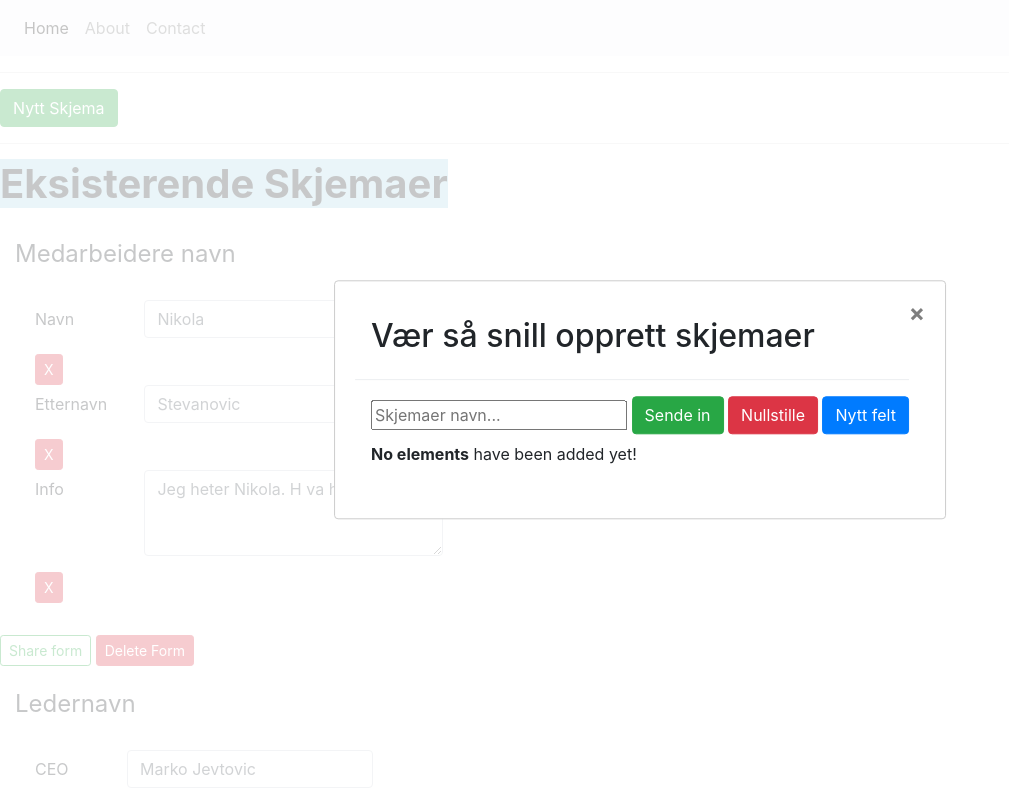
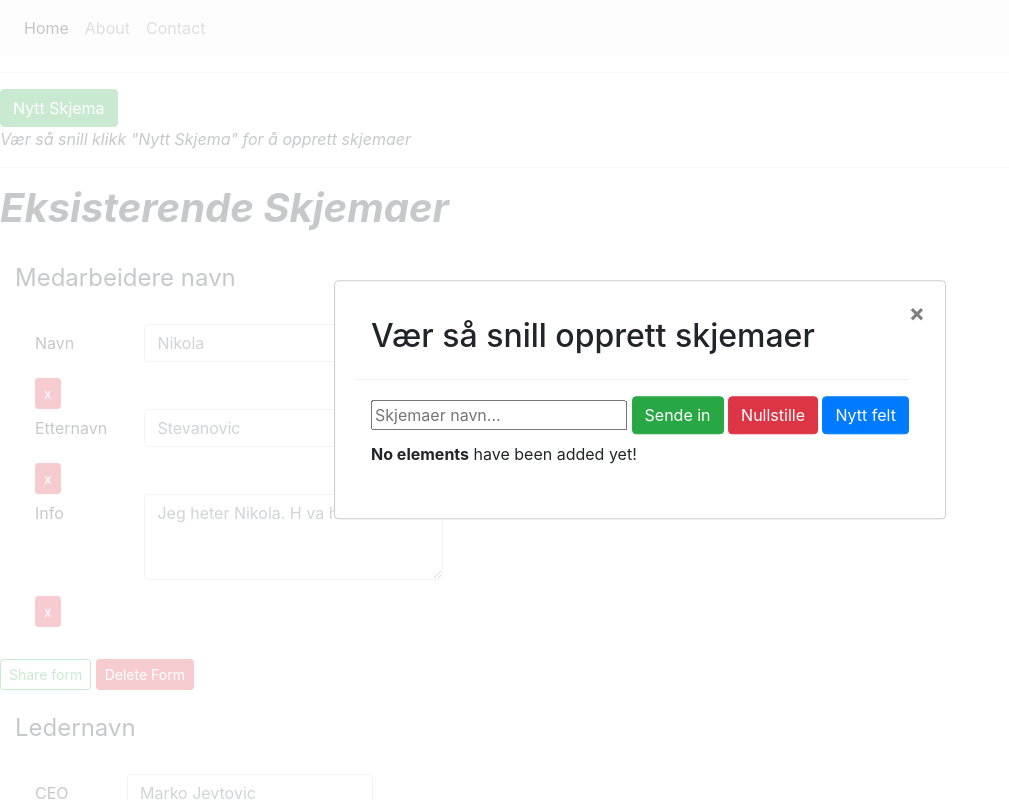
Before and after one commit to nixos89/dynamic-forms, a React (Create React App) app: page / in a window 1280 px wide. Both pictures are taken after a click on the button "Nytt Skjema". Shown: the top 800 px of the page, without its empty margins (0-1009 px from the left). Built offline with nearby package versions, Linux system fonts and the light colour scheme.

Commit message:
fixed sharing and displaying newly shared form

```diff
--- a/src/components/FormComponent.js
+++ b/src/components/FormComponent.js
@@ -12,12 +12,10 @@ import {connect} from "react-redux";
 import {getFormIndex} from "../redux/store/reducerUtils";
 
 function FormComponent(props) {
-  const {formName, formElements, formId, deleteForm, key, reduxState, forms} = props;
-  console.log("reduxState:", reduxState);
+  const {formName, formElements, formId, deleteForm, key, reduxState} = props;
 
   const shareForm = () => {
     const formIndex = getFormIndex(reduxState, formId);
-    console.log("forms:", forms);
     const updatedFormElements = reduxState.getIn(
       ["forms", formIndex, "formElements"]);
 
@@ -65,7 +63,7 @@ function FormComponent(props) {
                     <button
                       onClick={() => props.onDeleteField(formId, id)}
                       className="btn btn-danger btn-sm">
-                      X
+                      x
                     </button>
                   </div>
                 );
@@ -84,7 +82,7 @@ function FormComponent(props) {
                     <button
                       onClick={() => props.onDeleteField(formId, id)}
                       className="btn btn-danger btn-sm">
-                      X
+                      x
                     </button>
                   </div>
                 );
@@ -113,7 +111,6 @@ function mapStateToProps(state) {
   const {mainReducer} = state;
   return {
     reduxState: mainReducer,
-    forms: mainReducer.get("forms")
   }
 }
 
--- a/src/components/InputTextAreaComponent.js
+++ b/src/components/InputTextAreaComponent.js
@@ -1,13 +1,14 @@
 import React from "react";
-import {connect} from "react-redux";
+import {useDispatch} from "react-redux";
 import {editCurrentTextAreaField} from "../redux/actions/actions";
 
 const InputTextAreaComponent = (props) => {
-  const {key, id, value, formId, label, formElementTypeTAIF} = props;
+  const dispatch = useDispatch();
+  const {id, value, formId, label, formElementTypeTAIF} = props;
 
   return (
     <React.Fragment>
-      <div className="form-group row" key={key}>
+      <div className="form-group row" >
         <label htmlFor={id} className="col-sm-3 col-form-label">
           {label}
         </label>
@@ -19,8 +20,8 @@ const InputTextAreaComponent = (props) => {
             cols={30}
             value={value}
             onChange={(event) =>
-              props.onEditCurrentTextAreaField(key, id, formId, formElementTypeTAIF,
-                event.target.value)
+              dispatch(editCurrentTextAreaField(id, formId, formElementTypeTAIF,
+                event.target.value))
             }
           />
         </div>
@@ -29,20 +30,4 @@ const InputTextAreaComponent = (props) => {
   );
 };
 
-function mapStateToProps(state) {
-  const {mainReducer} = state;
-  return {
-    reduxState: mainReducer
-  }
-}
-
-const mapDispatchToProps = (dispatch) => {
-  return {
-    onEditCurrentTextAreaField(key, id, formId, formElementTypeTAIF, inputTextAreaFieldValue) {
-      dispatch(editCurrentTextAreaField(key, id, formId, formElementTypeTAIF,
-        inputTextAreaFieldValue));
-    },
-  };
-};
-
-export default connect(mapStateToProps, mapDispatchToProps)(InputTextAreaComponent);
+export default InputTextAreaComponent;
--- a/src/components/UserPOV.js
+++ b/src/components/UserPOV.js
@@ -8,88 +8,30 @@ import {
 } from "../redux/actions/actionTypes";
 import InputTextAreaComponent from "./InputTextAreaComponent";
 import {connect} from "react-redux";
-import {fromJS} from "immutable";
-import {getFormIndex, indexOfFormElementFunction} from "../redux/store/reducerUtils";
 import {addSharedFormToState} from "../redux/actions/actions";
+import {getSharedForm} from "../redux/store/reducerUtils";
 
 class UserPOV extends React.Component {
 
-  /* NOTE: IFF class-based component use `componentDidMount` (invoke e.g.
-      `addFormToGlobalState` action) or some Hook IFF functional component!
-      P.S. Hooks that follow should be on TOP of the UserPOV body!  */
   constructor(props) {
     super(props);
-    const {location, reduxState} = props;
+    const im_linkedForm = getSharedForm(props.location.pathname);
+
+    props.onAddSharedFormToState(im_linkedForm);
+
+    const {reduxState} = props;
     console.log("reduxState:", reduxState);
-    let pathName = location.pathname;
-    let encodedData = pathName.slice(1);
-    const jsonFormString = decodeURIComponent(escape(atob(encodedData)));
-    const im_linkedForm = fromJS(JSON.parse(jsonFormString));
-    const id = im_linkedForm.get("id");
-    const formName = im_linkedForm.get("formName");
-    this.state = {
-      id: id,
-      formName: formName,
-      im_linkedForm: im_linkedForm,
-      formElements: [],
-      currentReduxState: reduxState
-    }
     this.downloadForm = this.downloadForm.bind(this);
   }
 
-
-  static getDerivedStateFromProps(props, state) {
-    // props.onAddSharedFormToState(state.im_linkedForm);// behaves as setState({..}) -> throws an error
-    console.log("reduxState:", props.reduxState);
-    const formIndex = getFormIndex(state.currentReduxState, state.id);
-    const updatedFormElements = state.currentReduxState.getIn(["forms", formIndex, "formElements"]);
-
-    // if (props.reduxState !== state.currentReduxState) {
-    //   return {
-    //     currentReduxState: props.reduxState,
-    //     formElements: updatedFormElements
-    //   }
-    // }
-    return {
-      currentReduxState: props.reduxState,
-      formElements: updatedFormElements
-    }
-    // return null;
-  }
-
-  // NOTE: can not use "componentWillMount()" as it does NOT work in React 17+
-  componentDidMount() {
-    console.log("this.state.im_linkedForm:", this.state.im_linkedForm);
-    this.props.onAddSharedFormToState(this.state.im_linkedForm);
-    // TODO: Step1 - Retrieve result into `updatedState`
-    /*
-    const updatedState = this.props.onAddSharedFormToState(this.state.im_linkedForm);
-    console.log("updatedState:", updatedState);
-    console.log("reduxState:", this.props.reduxState);
-
-    const formIndex = getFormIndex(this.state.currentReduxState, this.state.id);
-    const updatedFormElements = this.state.currentReduxState.getIn(
-      ["forms", formIndex, "formElements"]);
-
-    this.setState({
-      formElements: updatedFormElements
-    });*/
-  }
-
-
-  // Form to be downloaded!
   downloadForm() {
-    console.log("in da downloadForm(..)::START");
-    const formIndex = getFormIndex(this.props.reduxState, this.state.id);
-    const updatedFormElements = this.state.currentReduxState.getIn(
-      ["forms", formIndex, "formElements"]);
+    const formId = this.props.form.get("id");
+    const formName = this.props.form.get("formName");
+    const formElements = this.props.form.get("formElements");
     let formToBeSaved = {
-      id: this.state.id,
-      formName: this.state.formName,
-      /* TODO: Step2-  'formElements' value MUST be changed (use the one from Redux and NOT
-          the one extracted from DECODED form -> because values can be changed VIA Redux)!
-       */
-      formElements: updatedFormElements
+      id: formId,
+      formName: formName,
+      formElements: formElements
     };
     const formData = JSON.stringify(formToBeSaved);
     const blob = new Blob([formData], {type: "application/json"});
@@ -98,33 +40,31 @@ class UserPOV extends React.Component {
     const date = new Date();
     const dateDetails = date.getHours() + "h" + date.getMinutes() + "m" + date.getSeconds()
       + "s_" + date.getDate() + "-" + date.getMonth() + "-" + date.getFullYear();
-    const fileName = this.state.formName + "-" + this.state.id + "-" + dateDetails;
+    const fileName = formName + "-" + formId + "-" + dateDetails;
     link.download = `${fileName}.json`;
     link.href = url;
     document.body.appendChild(link);
     link.click();
     document.body.removeChild(link);
     console.log("in da downloadForm(..)::END");
-  }//downloadForm::END
+  }
 
 
   // TODO: Step3B - Fix Bootstrap CSS styling for input field to be INLINE with buttonS
   render() {
+    console.log("props.form:", this.props.form);
+    if (!this.props.form) {
+      return <p>Loading...</p>
+    }
     return (
       <div>
         <div className="form-group form-row">
-          <legend style={{padding: "20px"}}>{this.state.formName}</legend>
+          <legend style={{padding: "20px"}}>{this.props.form.get("formName")}</legend>
           <ul>
-            {this.state.formElements.map((formElement, index) => {
+            {this.props.form.get("formElements").map((formElement, index) => {
               const elementId = formElement.get("id");
               const label = formElement.get("label");
-              const formIndex = getFormIndex(this.state.currentReduxState, this.state.id);
-              const indexOfFormEl = indexOfFormElementFunction(this.state.currentReduxState,
-                this.state.id, elementId);
-              // let value = formElement.get("value");
-              let value = this.state.currentReduxState.getIn(
-                ["forms", formIndex, "formElements", indexOfFormEl, "value"]);
-
+              const formId = this.props.form.get("id");
               const formElementType = formElement.get("formElementType");
 
               switch (formElementType) {
@@ -134,10 +74,10 @@ class UserPOV extends React.Component {
                       <InputTextComponent
                         key={index}
                         id={elementId}
-                        formId={this.state.id}
+                        formId={formId}
                         formElementTypeTIF={EDIT_INPUT_TEXT_FIELD}
                         label={label}
-                        value={value}
+                        value={formElement.get("value")}
                       />
                     </div>
                   );
@@ -148,10 +88,10 @@ class UserPOV extends React.Component {
                       <InputTextAreaComponent
                         key={index}
                         id={elementId}
-                        formId={this.state.id}
+                        formId={formId}
                         formElementTypeTAIF={EDIT_INPUT_TEXTAREA_FIELD}
                         label={label}
-                        value={value}
+                        value={formElement.get("value")}
                       />
                     </div>
                   );
@@ -160,7 +100,6 @@ class UserPOV extends React.Component {
                   return (<p>No input fields added to current from yet!</p>);
                 }
               }
-
             })}
           </ul>
         </div>
@@ -174,14 +113,14 @@ class UserPOV extends React.Component {
   };
 }
 
-/* NOTE: IFF UserPOV is functional-based component might want to replace
- * mapXXXToProps functions with useSelector + useDispatch Hooks ! */
-function mapStateToProps(state) {
-  const {mainReducer, rootReducer} = state;
-  console.log("rootReducer:", rootReducer);
+function mapStateToProps(state, ownProps) {
+  const {mainReducer} = state;
+  const formId = getSharedForm(ownProps.location.pathname).get("id");
+
   return {
     reduxState: mainReducer,
-    formsRedux: mainReducer.get("forms")
+    formsRedux: mainReducer.get("forms"),
+    form: mainReducer.get("forms").filter(form => form.get("id") === formId).first(),
   }
 }
 
@@ -193,5 +132,4 @@ function mapDispatchToProps(dispatch) {
   }
 }
 
-// UserPOV = React.memo(UserPOV);
 export default connect(mapStateToProps, mapDispatchToProps)(UserPOV);
--- a/src/components/fields/AddedFieldList.js
+++ b/src/components/fields/AddedFieldList.js
@@ -25,7 +25,7 @@ const AddedFieldList = (props) => {
 
               <div className="input-group mb-2 mr-sm-2">
                 <button onClick={(event) => onDeleteField(event, index)}
-                        className="btn btn-danger">X
+                        className="btn btn-danger">x
                 </button>
               </div>
             </div>
--- a/src/components/modals/CreateFormModalComponent.js
+++ b/src/components/modals/CreateFormModalComponent.js
@@ -3,7 +3,7 @@ import Modal from "react-modal";
 import {connect} from "react-redux";
 import customStyles from "./customStyles";
 import {bindActionCreators} from "redux";
-import {addNewForm, clearCurrentForm, newFormChanged} from "../../redux/actions/actions";
+import {addNewForm} from "../../redux/actions/actions";
 import AddedFieldList from "../fields/AddedFieldList";
 import {fromJS} from "immutable";
 
@@ -82,9 +82,7 @@ class CreateFormModalComponent extends React.Component {
     this.setIsOpen(true);
   };
 
-  afterOpenModal() {
-    // console.log("afterOpenModal clicked!!!")
-  };
+  // afterOpenModal() {};
 
   closeModal() {
     this.setState({
@@ -93,16 +91,16 @@ class CreateFormModalComponent extends React.Component {
   };
 
   render() {
-    // console.log("RENDER STATE", this.state);
-    // console.log("RENDER Redux STATE", this.props.reduxState);
     return (
       <div>
-        <button className="btn btn-success" onClick={() => this.openModal()}>
-          Nytt Skjema
-        </button>
-        <Modal isOpen={this.state.modalIsOpen} onAfterOpen={() => this.afterOpenModal()}
-               onRequestClose={this.closeModal.bind(this)} message={this.message}
-               style={customStyles} contentLabel="Example Modal">
+        <div>
+          <button className="btn btn-success" onClick={() => this.openModal()}>
+            Nytt Skjema
+          </button>
+          <p style={{fontStyle: "italic"}}>Vær så snill klikk "Nytt Skjema" for å opprett skjemaer</p>
+        </div>
+        <Modal isOpen={this.state.modalIsOpen} onRequestClose={this.closeModal.bind(this)}
+               message={this.message} style={customStyles} contentLabel="Example Modal">
           <button type="button" className="close" aria-label="Close"
                   onClick={() => this.closeModal()}>
             <span aria-hidden="true">&times;</span>
@@ -135,7 +133,7 @@ class CreateFormModalComponent extends React.Component {
       </div>
     );
   }
-}; // CreateFormModalComponent::END
+};
 
 
 function mapStateToProps(state) {
@@ -149,9 +147,7 @@ function mapStateToProps(state) {
 function mapDispatchToProps(dispatch) {
   return bindActionCreators(
     {
-      newFormChanged: newFormChanged,
       onAddNewForm: addNewForm,
-      onClearCurrentForm: clearCurrentForm,
     },
     dispatch
   );
--- a/src/containers/Footer.js
+++ b/src/containers/Footer.js
@@ -1,14 +1,14 @@
 import React from "react";
+import dossierLogo from "./../assets/images/dossier-logo-blue-h_4.png";
 
 function Footer() {
   return (
     <footer className="footer mt-auto py-3">
       <div className="container">
         <div className="footer-copyright text-center py-3">
-          © 2021 Copyright:
+          © 2021 Copyright
           <a href="https://www.dossier.com/">
-            {" "}
-            <i>Dossier Solutions</i>
+            <img src={dossierLogo} alt="Dossier Solutions" style={{width:200, height:50}}/>
           </a>
         </div>
       </div>
--- a/src/containers/MainContent.js
+++ b/src/containers/MainContent.js
@@ -16,7 +16,9 @@ const MainContent = (props) => {
       <CreateFormModalComponent message={message}/>
       <hr/>
       <h1>
-        <b style={{backgroundColor: "lightblue"}}>Eksisterende Skjemaer</b>
+        <b style={{textDecorationStyle: "underline",
+            fontStyle: "italic"}}>
+          Eksisterende Skjemaer</b>
       </h1>
       <FormListComponent forms={forms}/>
       <br/>
--- a/src/redux/actions/actions.js
+++ b/src/redux/actions/actions.js
@@ -33,22 +33,20 @@ export const addTextAreaInputField = (inputTextAreaField) => {
   };
 };
 
-export const editCurrentTextField = (key, id, formId, formElementTypeTIF, inputTextFieldValue) => ({
+export const editCurrentTextField = (id, formId, formElementTypeTIF, inputTextFieldValue) => ({
   type: EDIT_INPUT_TEXT_FIELD,
   payload: {
     id: id,
     formId: formId,
-    key: key,
     formElementTypeTIF: formElementTypeTIF,
     inputTextFieldValue: inputTextFieldValue,
   },
 });
 
-export const editCurrentTextAreaField = (key, id, formId, formElementTypeTAIF,
+export const editCurrentTextAreaField = (id, formId, formElementTypeTAIF,
                                          inputTextAreaFieldValue) => ({
   type: EDIT_INPUT_TEXTAREA_FIELD,
   payload: {
-    key: key,
     id: id,
     formId: formId,
     formElementTypeTAIF: formElementTypeTAIF,
--- a/src/redux/store/mainReducer.js
+++ b/src/redux/store/mainReducer.js
@@ -13,13 +13,9 @@ import {fromJS, Map} from "immutable";
 export function mainReducer(state = im_initialState, action) {
   switch (action.type) {
     case ADD_NEW_FORM: {
-      console.log("*** in da case ADD_NEW_FORM::START ***");
       const {id, formName, formElements} = action.payload;
       const newFormToAdd = Map({id: id, formName: formName, formElements: formElements});
-
       const newState = state.update("forms", forms => forms.push(newFormToAdd));
-      console.log("newState:", newState);
-      console.log("*** in da case ADD_NEW_FORM::END ***");
       return newState;
     }
     case ADD_NEW_FIELD: {
@@ -69,7 +65,6 @@ export function mainReducer(state = im_initialState, action) {
     case ADD_SHARED_FORM_TO_STATE: {
       const {im_linkedForm} = action.payload;
       const updatedState = state.update("forms", forms => forms.push(im_linkedForm));
-      console.log("(in da ADD_SHARED_FORM_TO_STATE) updatedState:", updatedState);
       return updatedState;
     }
     default: {
--- a/src/redux/store/reducerUtils.js
+++ b/src/redux/store/reducerUtils.js
@@ -1,3 +1,5 @@
+import {fromJS} from "immutable";
+
 export function getFormIndex(state, formId) {
   return state.get("forms").findIndex((im_form) => im_form.get("id") === formId);
 }
@@ -17,11 +19,8 @@ export function indexOfFormElementFunction(state, formId, elementId) {
   return finalRes;
 }
 
-export function indexOfFormElementFunctionByForms(forms, formId, elementId) {
-  const formIndex = getFormIndexByForms(forms, formId);
-
-  const finalRes = forms
-    .getIn([formIndex, "formElements"])
-    .findIndex((im_formElement) => im_formElement.get("id") === elementId);
-  return finalRes;
+export function getSharedForm(pathName){
+  let encodedData = pathName.slice(1);
+  const jsonFormString = decodeURIComponent(escape(atob(encodedData)));
+  return fromJS(JSON.parse(jsonFormString));
 }
```
Also changed, not shown: src/components/InputTextComponent.js (+8 -19 lines), src/assets/images/dossier-logo-blue-h_4.png (added).
